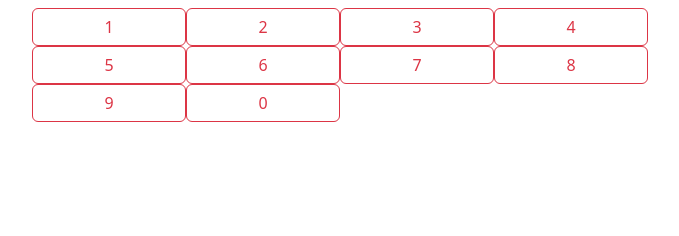
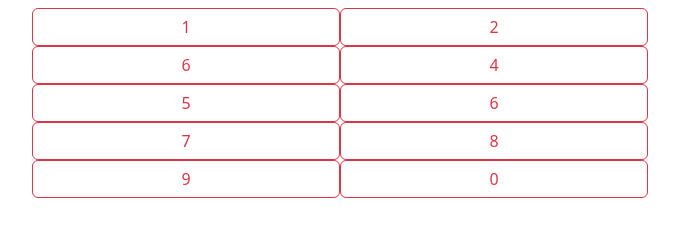
Before and after one commit to Code-Hashirah/Number-Guessing-Game, a plain HTML site: page index.html in a window 1280 px wide. Shown: the whole page, without its empty margins (300-979 px from the left). Drawn offline with Linux system fonts and the light colour scheme.

Commit message:
Completed

```diff
--- a/index.html
+++ b/index.html
@@ -11,16 +11,16 @@
 <body>
     <div id="form" class="container-fluid row">
         <p id="num" class="text-secondary h3"></p>
-        <button class="btn btn-outline-danger col-3" onclick="Guess('1')">1</button>
-        <button class="btn btn-outline-danger col-3" onclick="Guess('2')">2</button>
-        <button class="btn btn-outline-danger col-3" onclick="Guess('3')">3</button>
-        <button class="btn btn-outline-danger col-3" onclick="Guess('4')">4</button>
-        <button class="btn btn-outline-danger col-3" onclick="Guess('5')">5</button>
-        <button class="btn btn-outline-danger col-3" onclick="Guess('6')">6</button>
-        <button class="btn btn-outline-danger col-3" onclick="Guess('7')">7</button>
-        <button class="btn btn-outline-danger col-3" onclick="Guess('8')">8</button>
-        <button class="btn btn-outline-danger col-3" onclick="Guess('9')">9</button>
-        <button class="btn btn-outline-danger col-3" onclick="Guess('0')">0</button>
+        <button class="btn btn-outline-danger col-6" onclick="Guess('1')">1</button>
+        <button class="btn btn-outline-danger col-6" onclick="Guess('2')">2</button>
+        <button class="btn btn-outline-danger col-6" onclick="Guess('6')">6</button>
+        <button class="btn btn-outline-danger col-6" onclick="Guess('4')">4</button>
+        <button class="btn btn-outline-danger col-6" onclick="Guess('5')">5</button>
+        <button class="btn btn-outline-danger col-6" onclick="Guess('6')">6</button>
+        <button class="btn btn-outline-danger col-6" onclick="Guess('7')">7</button>
+        <button class="btn btn-outline-danger col-6" onclick="Guess('8')">8</button>
+        <button class="btn btn-outline-danger col-6" onclick="Guess('9')">9</button>
+        <button class="btn btn-outline-danger col-6" onclick="Guess('0')">0</button>
 
 
     </div>
--- a/style.css
+++ b/style.css
@@ -7,6 +7,7 @@ body{
     display: flexbox;
 }
 #form{
+    padding: auto;
     margin: auto;
     width: 50%;
 }
```
